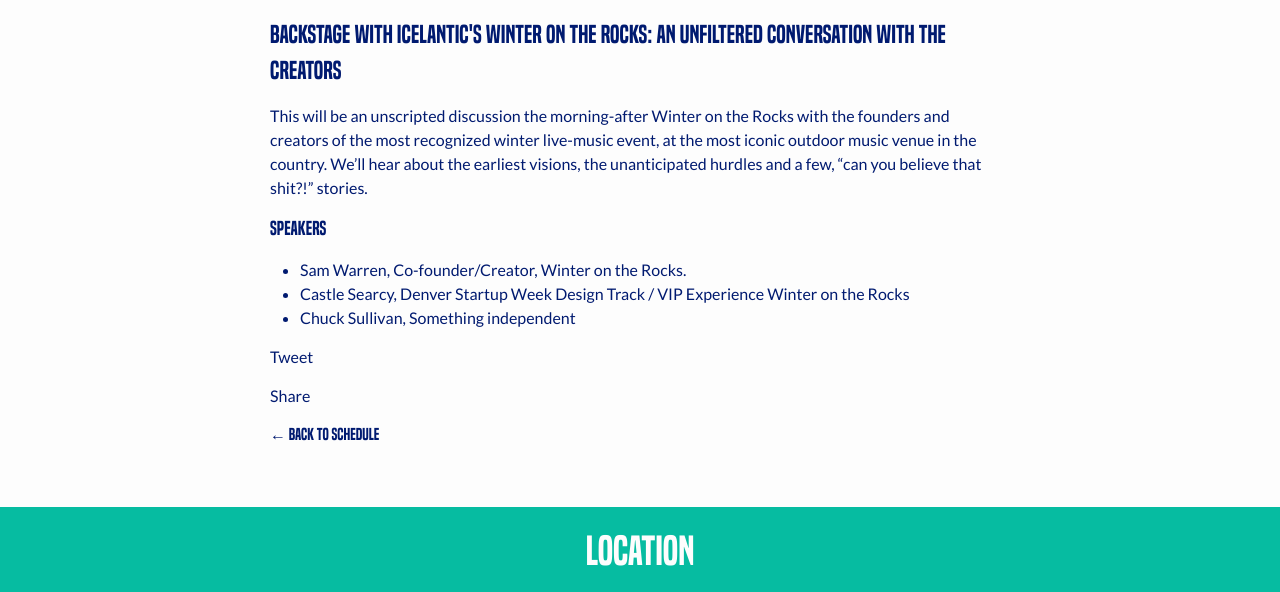
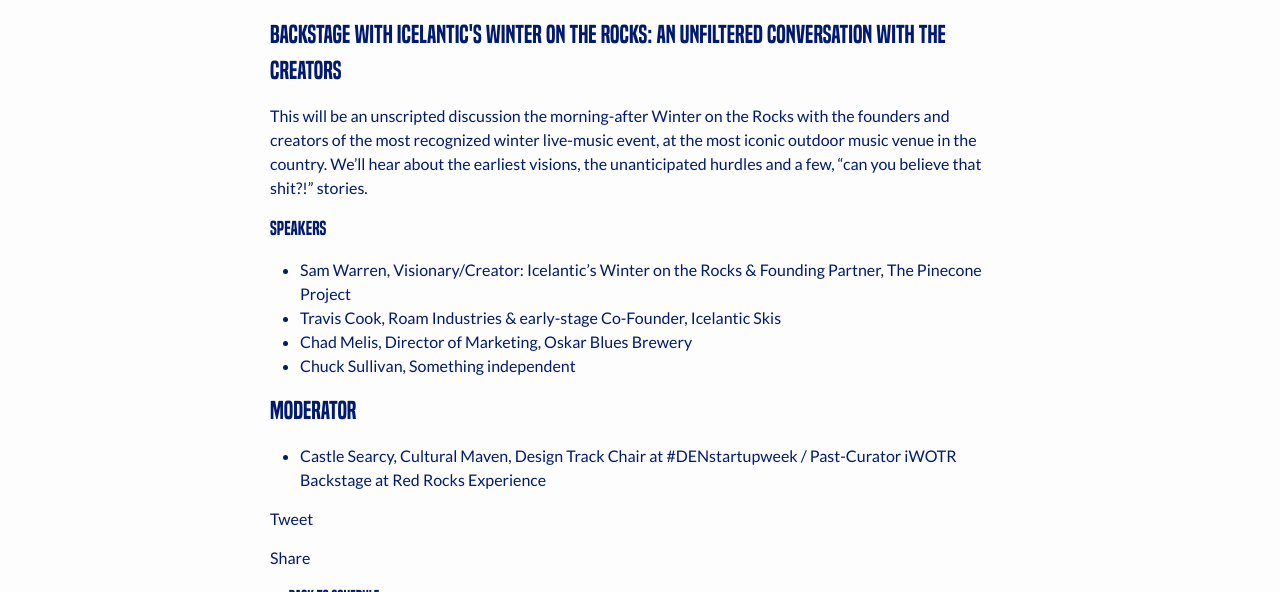
Before and after one commit to somethingindependent/tradeschool, a Jekyll site: the page built from _talks/backstage-winter-on-the-rocks.md, in a window 1280 px wide and 900 px high, scrolled down 468 px, cut to the strip 0-592 px from the top of the window. Built offline with Jekyll 4.4.1, drawn with Linux system fonts in a browser that asks for light colours; nearby versions of some CDN libraries; comment, search, counter and statistics services are not loaded.

Commit message:
Update WOTR session description

```diff
--- a/_talks/backstage-winter-on-the-rocks.md
+++ b/_talks/backstage-winter-on-the-rocks.md
@@ -7,6 +7,10 @@
 This will be an unscripted discussion the morning-after Winter on the Rocks with the founders and creators of the most recognized winter live-music event, at the most iconic outdoor music venue in the country. We’ll hear about the earliest visions, the unanticipated hurdles and a few, “can you believe that shit?!” stories.
 
 ### Speakers
-- Sam Warren, Co-founder/Creator, Winter on the Rocks.
-- Castle Searcy, [Denver Startup Week Design Track](https://www.denverstartupweek.org/) / [VIP Experience Winter on the Rocks](https://www.icelanticskis.com/pages/road-to-the-rocks)
+- Sam Warren, Visionary/Creator: Icelantic’s Winter on the Rocks & Founding Partner, The Pinecone Project
+- Travis Cook, Roam Industries & early-stage Co-Founder, Icelantic Skis
+- [Chad Melis, Director of Marketing, Oskar Blues Brewery](http://www.oskarblues.com)
 - [Chuck Sullivan, Something independent](http://www.somethingindependent.com/)
+
+# Moderator
+- Castle Searcy, Cultural Maven, [Design Track Chair at #DENstartupweek](https://www.denverstartupweek.org/) / [Past-Curator iWOTR Backstage at Red Rocks Experience](https://www.icelanticskis.com/pages/road-to-the-rocks)
```
